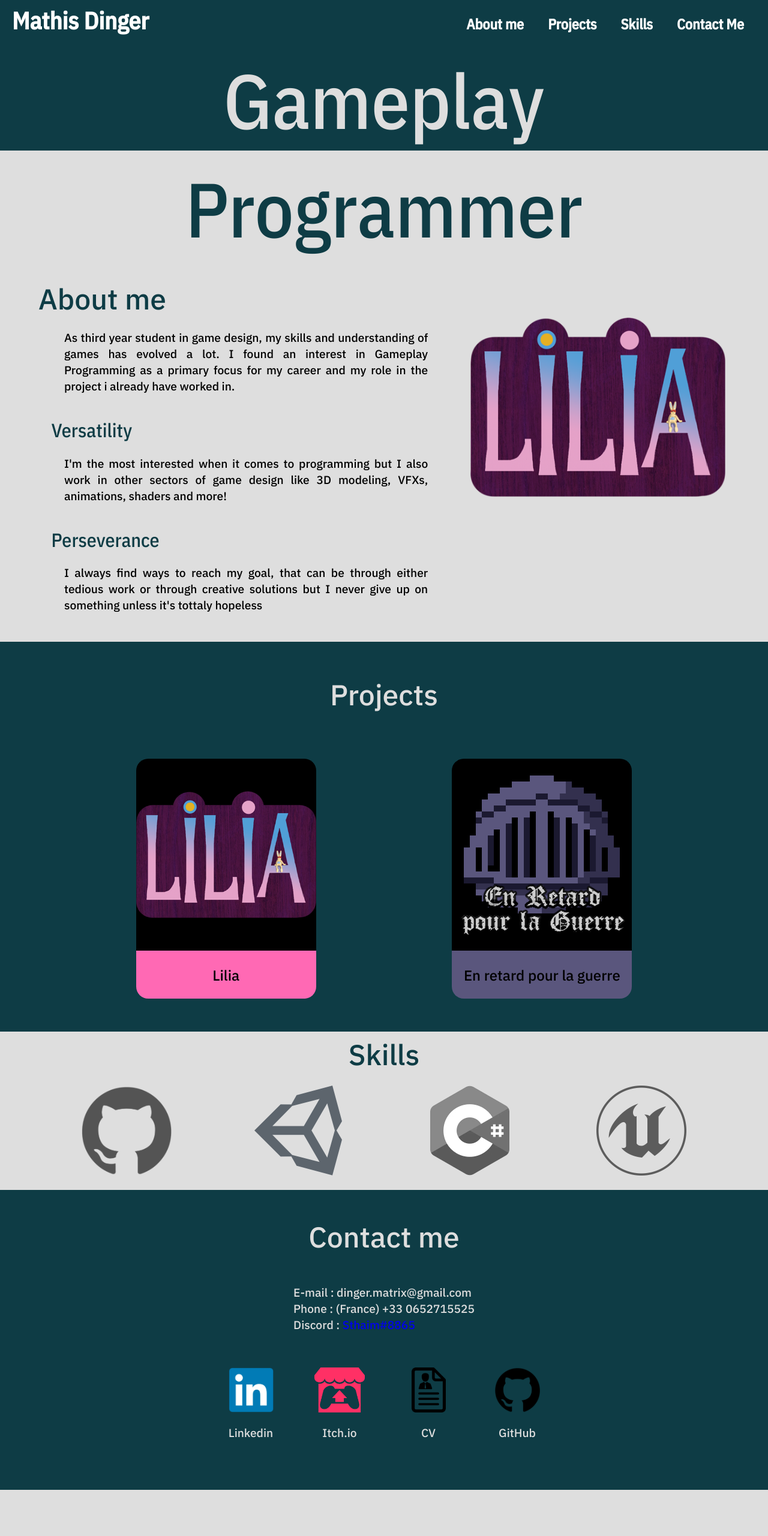
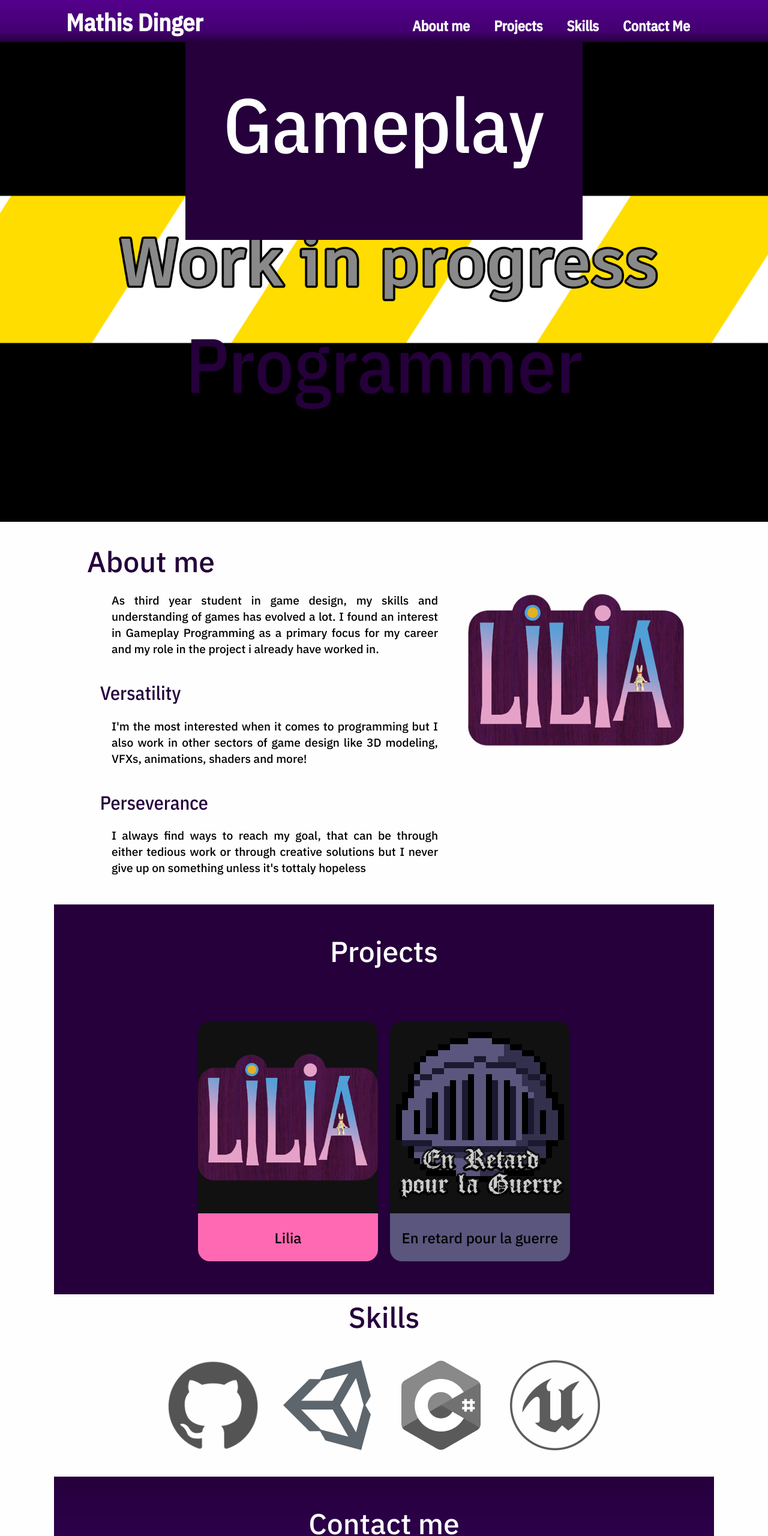
Before and after one commit to Sthaim/Portfolio-Site, a plain HTML site: page index.html in a window 1280 px wide. Shown: the top 2561 px of the page at 60% size. Before the commit the page ends 2484 px from the top, so only its background shows below. Drawn offline with Linux system fonts and the light colour scheme.

Commit message:
Rajout de retour de kenanou

```diff
--- a/css/styles.css
+++ b/css/styles.css
@@ -2,12 +2,14 @@
     body{
         margin:0;
         padding-top:0;
-        background-color: #DEDEDE;
+        background-color: #fefefe;
+
     }
 
     html{
         margin-top:0;
         padding-top:0;
+        scroll-behavior: smooth;
     }
 
     p{
@@ -19,7 +21,7 @@
     h2 {
         margin: 0;
         font-family: ibm_plex_sans_condensed;
-        color : white;
+        color : #fefefe;
     }
     h1 {
         margin: 0;
@@ -30,35 +32,63 @@
     a {
         text-decoration: none;
     }
+
+    .page{
+        display: flex;
+        max-width: 1100px;
+        flex-direction: column;
+        align-items: center;
+        padding:0 20px;
+        margin:auto;
+
+    }
+
+    .anchors{
+        padding-top : 70px;
+    }
 /*#endregion */
 
 /*#region TopBar*/
 #top-bar{
     display: flex;
     flex-direction: row;
-    background-color: #0E3C45;
-    color : white;
+    background-color: #54008C;
+    background: rgb(84,0,140);
+    background: linear-gradient(180deg, rgba(84,0,140,1) 0%, rgba(67,0,112,1) 75%, rgba(37,0,59,1) 100%);
+
+    color : #fefefe;
     /*margin: 0;*/
     position: fixed;
     width: 100%;
     height: 70px;
     align-items: center;
     transition: 0.2s all;
+    justify-content: center;
+    z-index: 3;
+}
+
+.text-placement{
+    display: flex;
+    max-width: 1100px;
+    width: 100%;
+    align-items: flex-end;
 }
 
 #top-bar-shadow{
     display: flex;
     flex-direction: row;
-    background-color: #0E3C45;
-    color : white;
+    background: rgb(84,0,140);
+    background: linear-gradient(180deg, rgba(84,0,140,1) 0%, rgba(67,0,112,1) 75%, rgba(37,0,59,1) 100%);
+    color : #fefefe;
     /*margin: 0;*/
     position: fixed;
     width: 100%;
     height: 70px;
     align-items: center;
-    box-shadow: rgba(28, 46, 60, 0.641) 0px 7px 29px 0px;
+    box-shadow: rgba(37,0,59,1) 0px 7px 29px 0px;
     transition: 0.2s all;
-    z-index:2;
+    z-index:3;
+    justify-content: center;
 }
 
 #top-bar-left{
@@ -90,11 +120,11 @@
 }
 
 .nav-bar{
-    background-color: dodgerblue;
+    background-color: #FFD900;
     height: 4px;
     width: 0;
     transition-property: width;
-    transition-duration: 0.5s;
+    transition-duration: 0.2s;
     transition-delay: 0s;
 }
 /*#endregion */
@@ -102,11 +132,11 @@
 /*#region Role*/
 #role{
     display: flex;
-    width:100%;
-    padding-top:70px;
+    height:100vh;
     font-size : 8em;
     align-items: center;
     justify-content: center;
+    align-content: center;
 }
 
 .role-size{
@@ -127,8 +157,10 @@
     height: 100%;
     justify-content: center;
     align-items: center;
-    color: #0E3C45;
+    color: #25003b;
     font-family: ibm_plex_sans_condensed, serif;
+    z-index: 2;
+
 }
 
 .role-words{
@@ -136,10 +168,21 @@
 }
 
 .gameplay{
-    background-color: #0E3C45;
-    color : #DEDEDE;
+    background-color: #25003b;
+
+        color : #fefefe;
 }
 
+.img-wip{
+    position:absolute;
+    top:70px;
+    width: 100%;
+    height: 100vh;
+    background-image: url("../../images/WIPFond.png");
+    background-position: center;
+    background-size: cover;
+    z-index: 1;
+}
 /*#endregion */
 
 /*#region AboutMe*/
@@ -161,7 +204,7 @@
     justify-content: flex-start;
     padding-left:5%;
     align-items: center;
-    color: #0E3C45;
+    color: #25003b;
 }
 
 #about-text-zone{
@@ -188,7 +231,7 @@
 #about-me-text-titles{
     display: flex;
     font-family: ibm_plex_sans_condensed;
-    color : #0E3C45 ;
+    color : #25003b;
     font-size: 2em;
     padding-left:12%;
 }
@@ -211,14 +254,14 @@
     flex-direction: column;
     justify-content: center;
     align-items: center;
-    background-color: #0E3C45;
+    background-color: #25003b;
 }
 
 #project-title{
     display: flex;
     font-size: 3em;
     font-family: ibm_plex_sans, serif;
-    color: #DEDEDE;
+    color: #fefefe;
     height: 60px;
     padding-bottom: 80px;
     align-items: center;
@@ -227,13 +270,14 @@
 #projects-container{
     display: flex;
     width: 100%;
-    justify-content: space-evenly;
+    justify-content: center;
 }
 
 .project{
     height: 400px;
     width: 300px;
     transition-duration: 0.2s;
+    margin:10px;
 }
 
 .project:hover{
@@ -245,7 +289,7 @@
     width:100%;
     height:80%;
     align-items: center;
-    background-color: black;
+    background-color: #111;
     border-radius: 20px 20px 0 0;
 }
 
@@ -294,7 +338,7 @@
     width:100%;
     height:70px;
     align-items: center;
-    color: #0E3C45;
+    color: #25003b;
 }
 
 #skills-texts-child{
@@ -304,18 +348,25 @@
 
 }
 
-#skills-logos {
+#skills-logos-desc {
     display: flex;
     width:100%;
     padding-top: 20px;
     padding-bottom: 20px;
-    justify-content: space-evenly;
+    flex-direction: column;
+}
+
+#skills-logos {
+    display: flex;
+    width:100%;
+    justify-content: center;
 }
 
 .parent-logo{
     position: relative;
     top: 0;
     left: 0;
+    margin: 20px;
 }
 
 .logo-image{
@@ -347,9 +398,8 @@
     /*padding-top : 100px;*/
     flex-direction: column;
     overflow: auto;
-    background-color: #0E3C45;
-    color :#DEDEDE;
-    justify-content: center;
+    background: rgb(37,0,59);
+    background: linear-gradient(180deg, rgba(37,0,59,1) 0%, rgba(45,0,75,1) 20%, rgba(55,0,92,1) 100%);    justify-content: center;
 }
 
 #contact-title{
@@ -358,13 +408,14 @@
     font-family: ibm_plex_sans, serif;
     display: flex;
     justify-content: center;
+    color: #fefefe;
 }
 
 #contact-part-bottom{
     display: flex;
     height: 350px;
     flex-direction: column;
-    background-color: #0E3C45;
+
     justify-content: space-around;
 }
 
@@ -372,12 +423,12 @@
     display: flex;
     align-items: center;
     justify-content: center;
-    color : #DEDEDE;
+    color : #fefefe;
     height: 150px;
 }
 
 #p-text-contact{
-    color: #DEDEDE;
+    color: #fefefe;
 }
 
 
@@ -413,7 +464,7 @@
 }
 
 .logo-contact-text{
-    color:#DEDEDE;
+    color:#fefefe;
 }
 /*#endregion */
 
--- a/index.html
+++ b/index.html
@@ -14,7 +14,9 @@
     </head>
 
     <body>
-        <div id="top-bar">
+        <div class="page">
+            <section id="top-bar">
+                <div class="text-placement">
                     <div id="top-bar-left">
                         <H1>Mathis Dinger</H1>
                     </div>
@@ -57,15 +59,18 @@
                         </a>
                     </div>
                 </div>
-        <div id="role" class="role-size">
+            </section>
+            <section id="role" class="role-size">
                 <div class="gameplay programmer role-words">
                     Gameplay
                 </div>
                 <div class="programmer role-words">
                     Programmer
                 </div>
-        </div>
-        <div id="about-me-part">
+                <div class="img-wip"></div>
+            </section>
+            <div id="anchor-about-me" class="anchors"></div>
+            <section id="about-me-part">
                 <div id="about-me-title">
                     About me
                 </div>
@@ -86,9 +91,8 @@
                         <img src="images/lilia.png" alt="image of Lilia, the game" id="img-lilia">
                     </div>
                 </div>
-        </div>
-
-        <div id="projects-part">
+            </section>
+            <section id="projects-part">
                 <div id="project-title">
                     Projects
                 </div>
@@ -114,14 +118,15 @@
                         </a>
                     </div>
                 </div>
-        </div>
-        <div id="skills-part">
+            </section>
+            <section id="skills-part">
                 <div id="skills-texts">
                     <div id="skills-texts-child">
                         Skills
                     </div>
 
                 </div>
+                <div id="skills-logos-desc">
                     <div id="skills-logos">
                         <div class="parent-logo">
                             <img src="images/GitHub-Embleme-Unselected.png" alt="logo of Github unselected" class="logo-image">
@@ -140,9 +145,13 @@
                             <img src="images/unreal-logo.png" alt="logo of Unreal" class="logo-image-stat">
                         </div>
                     </div>
+                    <div id="skills-desc">
 
                     </div>
-        <div id="contact-part">
+                </div>
+
+            </section>
+            <footer id="contact-part">
                 <div id="contact-title">
                     Contact me
                 </div>
@@ -175,8 +184,8 @@
                         </div>
                     </div>
                 </div>
+            </footer>
         </div>
-
     </body>
 
 </html>
--- a/js/script.js
+++ b/js/script.js
@@ -9,7 +9,7 @@ $(document).ready(function(){
     });
 
     $(".top-bar-right-buttons").mousedown(function(){
-        this.style.backgroundColor = "dodgerblue";
+        this.style.color = "#FFD900";
     });
 
     $(".top-bar-right-buttons").mouseup(function(){
@@ -29,6 +29,8 @@ $(document).ready(function(){
 
 var _hasBeenInShadow = false;
 
+var _isTop = false;
+
 $( document ).ready(function() {
     HasScrollFromTheTop()
   });
@@ -36,6 +38,7 @@ $( document ).ready(function() {
 window.onscroll = function() {HasScrollFromTheTop()};
 
 function HasScrollFromTheTop() {
+  console.log("scrolling?")
   if (document.documentElement.scrollTop != 0 && !_hasBeenInShadow) {
     _hasBeenInShadow = true;
     document.getElementById("top-bar").id = "top-bar-shadow";
@@ -44,4 +47,24 @@ $( document ).ready(function() {
     _hasBeenInShadow = false;
     document.getElementById("top-bar-shadow").id = "top-bar";
   }
+
+  if (document.documentElement.scrollTop != 0 && _isTop) {
+    _isTop = false;
+    window.scrollTo(0, Position(document.getElementById("anchor-about-me")));
+
   }
+
+  if (document.documentElement.scrollTop == 0 && !_isTop) {
+    _isTop = true;
+  }
+}
+
+function Position(obj){
+  var currenttop = 0;
+  if (obj.offsetParent){
+   do{
+    currenttop += obj.offsetTop;
+   }while ((obj = obj.offsetParent));
+   return [currenttop];
+   }
+ }
```
Also changed, not shown: images/WIPFond.png (added). Lines whose indentation alone changed are shown as unchanged.
